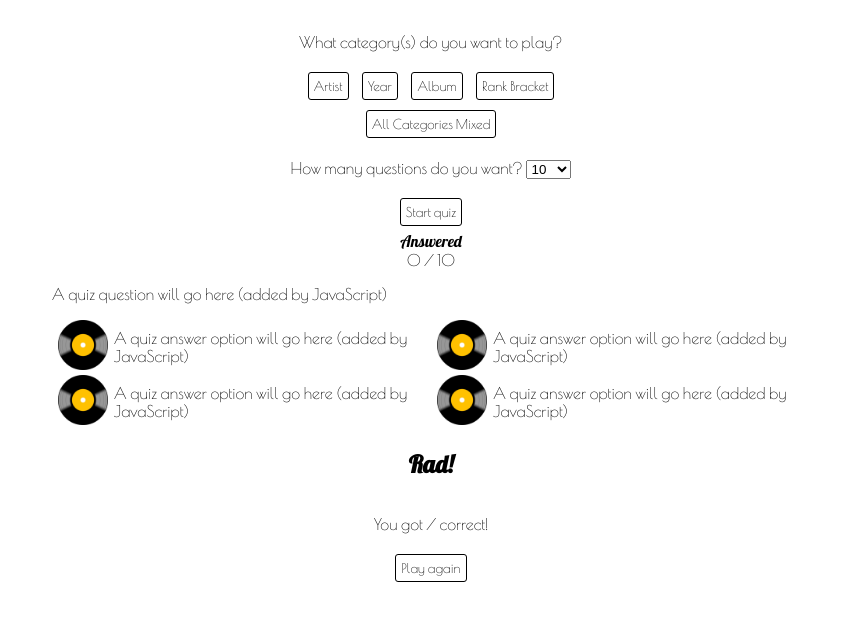
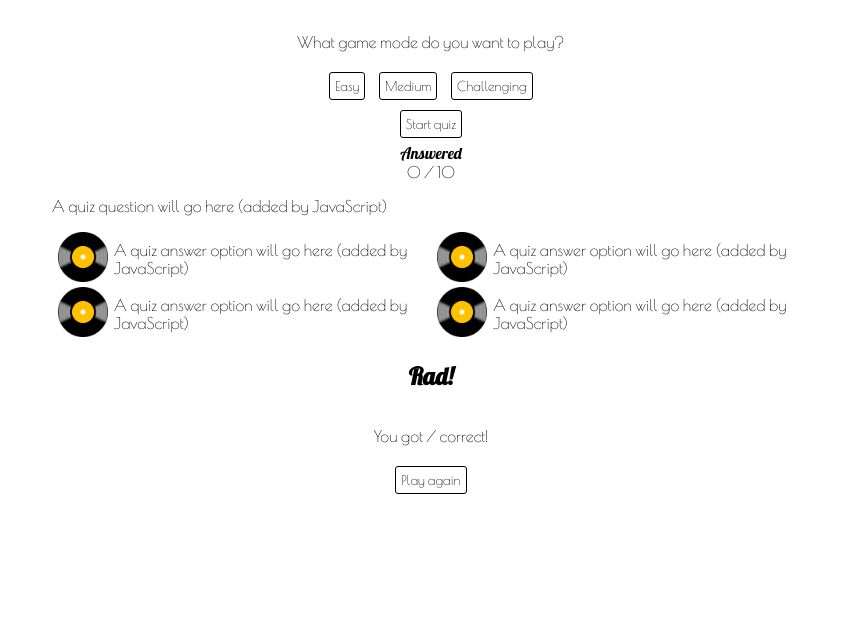
Before and after one commit to rowanam/rolling-stone-best-songs-quiz, a plain HTML site: page index.html in a window 1280 px wide. Shown: the part 132-752 px from the top of the page, without its empty margins (209-1075 px from the left). Drawn offline with nearby package versions, Linux system fonts and the light colour scheme.

Commit message:
feat: change game settings from category and no of qs to game mode

```diff
--- a/assets/css/style.css
+++ b/assets/css/style.css
@@ -14,7 +14,7 @@ h2 {
 /* any div where items need to be vertically centered */
 #content-wrapper, /* the entire page content */
 #game-wrapper, /* the game - all content except for the heading */
-#categories-wrapper, /* the categories div - question and category buttons */
+#mode-wrapper, /* the game mode div - question and game mode buttons */
 .score-section, /* each score section - the score label (e.g. "correct") and score underneath */
 #results-wrapper /* the results div */ {
     display: flex;
--- a/assets/js/script.js
+++ b/assets/js/script.js
@@ -6,18 +6,18 @@ fetch('./assets/data/songs.json')
         songsData = data;
 }).catch(err => console.error(err));
 
-// CODE TO SELECT AND HIGHLIGHT A GAME CATEGORY
-// create an HTMLCollection of the category buttons
-let categoryButtons = document.getElementsByClassName("category-button");
+// CODE TO SELECT AND HIGHLIGHT A GAME MODE
+// create an HTMLCollection of the mode buttons
+let modeButtons = document.getElementsByClassName("mode-button");
 
 /**
- * Sets the "data-chosen" attribute of the clicked category button to "true", and resets the attribute
+ * Sets the "data-chosen" attribute of the clicked mode button to "true", and resets the attribute
  * to "false" for all other cateogry buttons; then applies styles to the selected button and resets the
  * styles on the other buttons
  */
-function categoryButtonChosen() {
-    // set "data-chosen" of all category buttons to "false"
-    for (let button of categoryButtons) {
+function modeButtonChosen() {
+    // set "data-chosen" of all mode buttons to "false"
+    for (let button of modeButtons) {
         button.setAttribute("data-chosen", "false")
     }
 
@@ -25,7 +25,7 @@ function categoryButtonChosen() {
     this.setAttribute("data-chosen", "true");
 
     // apply highlighting styles to the clicked button and reset styles of all other buttons
-    for (button of categoryButtons) {
+    for (button of modeButtons) {
         if (button.getAttribute("data-chosen") === "true") {
             button.style.color = "white";
             button.style.backgroundColor = "rgb(238, 29, 37)";
@@ -36,9 +36,9 @@ function categoryButtonChosen() {
     }
 }
 
-// add "click" event listeners to the category buttons and pass the above function as event handler
-for (let button of categoryButtons) {
-    button.addEventListener("click", categoryButtonChosen);
+// add "click" event listeners to the mode buttons and pass the above function as event handler
+for (let button of modeButtons) {
+    button.addEventListener("click", modeButtonChosen);
 }
 
 /**
--- a/index.html
+++ b/index.html
@@ -22,34 +22,14 @@
 
         <!-- game wrapper div -->
         <div id="game-wrapper">
-            <!-- categories div -->
-            <div id="categories-wrapper">
-                <p>What category(s) do you want to play?</p>
+            <!-- game mode div -->
+            <div id="mode-wrapper">
+                <p>What game mode do you want to play?</p>
                 <div>
-                    <button class="control-button category-button" data-chosen="false">Artist</button>
-                    <button class="control-button category-button" data-chosen="false">Year</button>
-                    <button class="control-button category-button" data-chosen="false">Album</button>
-                    <button class="control-button category-button" data-chosen="false">Rank Bracket</button>
+                    <button class="control-button mode-button" data-chosen="false">Easy</button>
+                    <button class="control-button mode-button" data-chosen="false">Medium</button>
+                    <button class="control-button mode-button" data-chosen="false">Challenging</button>
                 </div>
-                <button class="control-button category-button" data-chosen="false">All Categories Mixed</button>
-            </div>
-
-            <!-- number of questions div -->
-            <div>
-                <p class="number-questions-content">How many questions do you want?</p>
-                <select class="number-questions-content" name="number-questions">
-                    <option data-chosen="true" selected>10</option>
-                    <option data-chosen="false">20</option>
-                    <option data-chosen="false">30</option>
-                    <option data-chosen="false">40</option>
-                    <option data-chosen="false">50</option>
-                    <option data-chosen="false">60</option>
-                    <option data-chosen="false">70</option>
-                    <option data-chosen="false">80</option>
-                    <option data-chosen="false">90</option>
-                    <option data-chosen="false">100</option>
-                    <option data-chosen="false">500</option>
-                </select>
             </div>
 
             <!-- start game div -->
```
